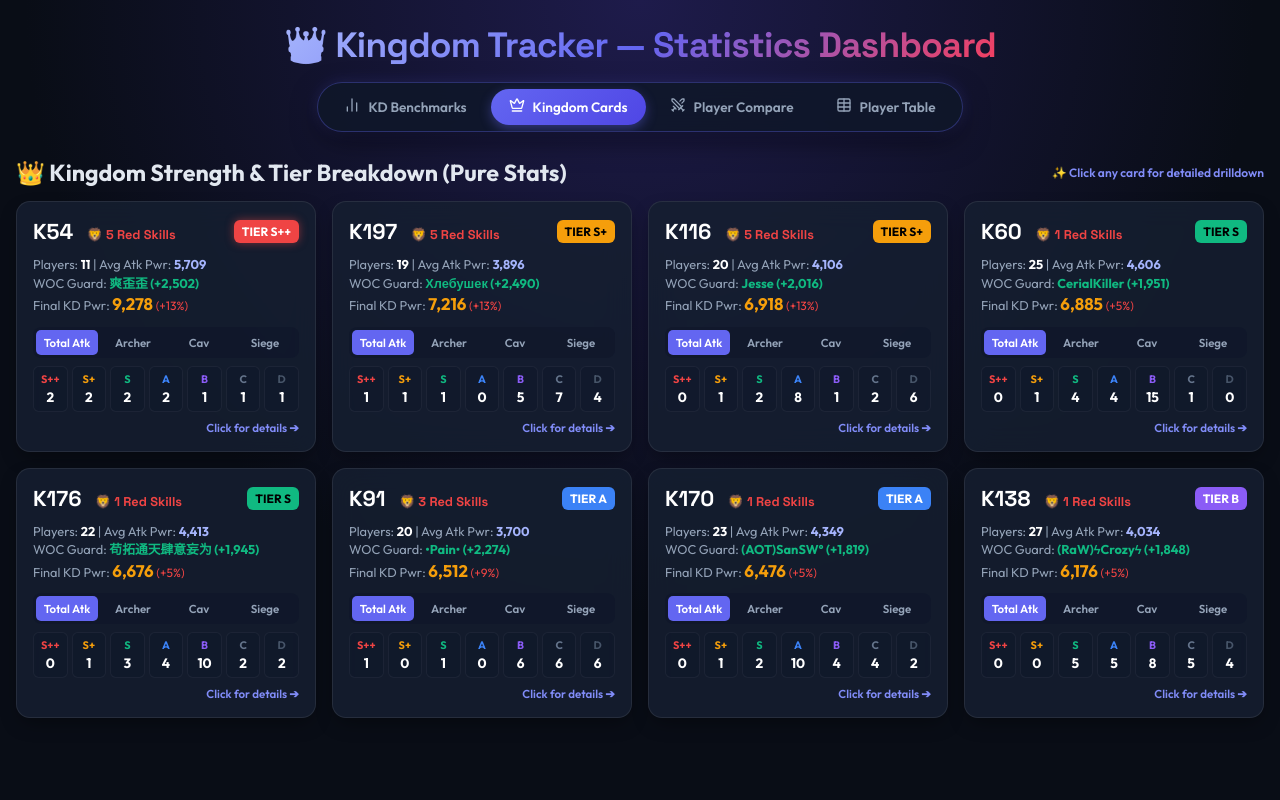
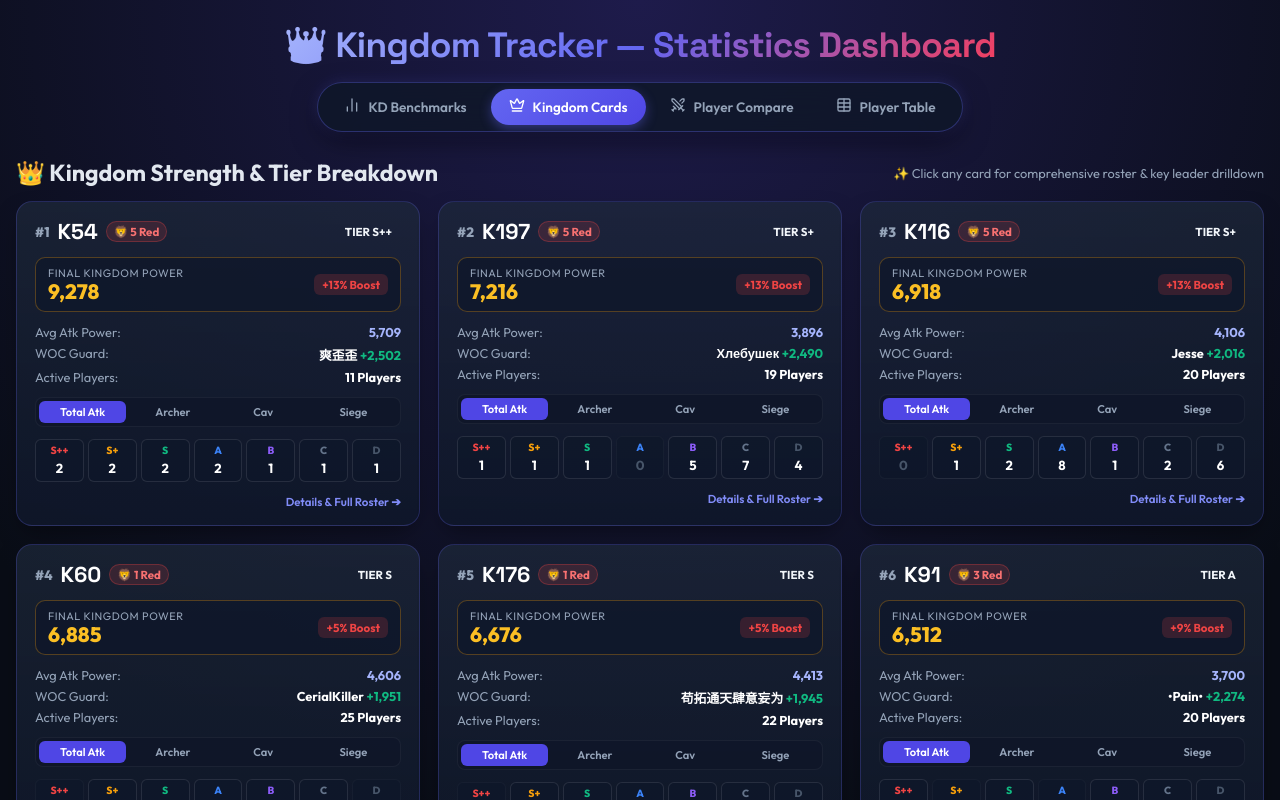
Before and after one commit to vanosski/statistics, a React (Vite) app: page / in a window 1280 px wide. Both pictures are taken after a click on the button "Kingdom Cards". Shown: the top 800 px of the page. Built offline with nearby package versions, Linux system fonts and the light colour scheme.

Commit message:
Revamp Kingdom Cards design for clean visual hierarchy and improved readability

```diff
--- a/src/components/KingdomGrid.tsx
+++ b/src/components/KingdomGrid.tsx
@@ -10,21 +10,16 @@ interface KingdomGridProps {
 export const KingdomGrid: React.FC<KingdomGridProps> = ({ kingdoms, players, onOpenKdModal }) => {
   const [selectedUnits, setSelectedUnits] = useState<Record<string, UnitPowType>>({});
 
-  // Kingdom red skill data & tier ranking badges
-  const kdConfig: Record<string, { redSkills: number; tierBadge: string; badgeClass: string }> = {
-    K54: { redSkills: 5, tierBadge: 'Tier S++', badgeClass: 'bg-crimson' },
-    K197: { redSkills: 5, tierBadge: 'Tier S+', badgeClass: 'bg-gold' },
-    K116: { redSkills: 5, tierBadge: 'Tier S+', badgeClass: 'bg-gold' },
-    K60: { redSkills: 1, tierBadge: 'Tier S', badgeClass: 'bg-emerald' },
-    K176: { redSkills: 1, tierBadge: 'Tier S', badgeClass: 'bg-emerald' },
-    K91: { redSkills: 3, tierBadge: 'Tier A', badgeClass: 'bg-blue' },
-    K170: { redSkills: 1, tierBadge: 'Tier A', badgeClass: 'bg-blue' },
-    K138: { redSkills: 1, tierBadge: 'Tier B', badgeClass: 'bg-purple' }
+  const redSkillsMap: Record<string, { redSkills: number; tierBadge: string; badgeClass: string }> = {
+    'K54': { redSkills: 5, tierBadge: 'TIER S++', badgeClass: 's-plus' },
+    'K197': { redSkills: 5, tierBadge: 'TIER S+', badgeClass: 's-plus' },
+    'K116': { redSkills: 5, tierBadge: 'TIER S+', badgeClass: 's-plus' },
+    'K60': { redSkills: 1, tierBadge: 'TIER S', badgeClass: 's-tier' },
+    'K176': { redSkills: 1, tierBadge: 'TIER S', badgeClass: 's-tier' },
+    'K91': { redSkills: 3, tierBadge: 'TIER A', badgeClass: 'a-tier' },
+    'K170': { redSkills: 1, tierBadge: 'TIER A', badgeClass: 'a-tier' },
+    'K138': { redSkills: 1, tierBadge: 'TIER B', badgeClass: 'b-tier' }
   };
-
-  // Sort kingdoms by ranking order
-  const order = ['K54', 'K197', 'K116', 'K60', 'K176', 'K91', 'K170', 'K138'];
-  const sortedKingdoms = [...kingdoms].sort((a, b) => order.indexOf(a.server) - order.indexOf(b.server));
 
   const tierColors: Record<string, string> = {
     'S++': '#ef4444',
@@ -36,108 +31,187 @@ export const KingdomGrid: React.FC<KingdomGridProps> = ({ kingdoms, players, onO
     'D': '#475569'
   };
 
+  const getRedSkillMultiplier = (skills: number) => {
+    if (skills >= 5) return 0.13;
+    if (skills >= 3) return 0.09;
+    if (skills >= 1) return 0.05;
+    return 0.0;
+  };
+
+  const sortedKingdoms = [...kingdoms].sort((a, b) => {
+    const cfgA = redSkillsMap[a.server] || { redSkills: 0 };
+    const cfgB = redSkillsMap[b.server] || { redSkills: 0 };
+
+    const wocA = players.find((p) => p.server === a.server && p.is_woc_leader)?.dgp || 0;
+    const wocB = players.find((p) => p.server === b.server && p.is_woc_leader)?.dgp || 0;
+
+    const finalA = (a.avg_total + wocA) * (1 + getRedSkillMultiplier(cfgA.redSkills));
+    const finalB = (b.avg_total + wocB) * (1 + getRedSkillMultiplier(cfgB.redSkills));
+
+    return finalB - finalA;
+  });
+
   return (
-    <div style={{ width: '100%', maxWidth: '1400px', marginBottom: '32px' }}>
+    <div style={{ width: '100%', maxWidth: '1400px', marginBottom: '32px' }} className="animate-fade-in">
       <div className="section-title">
-        <span>👑 Kingdom Strength & Tier Breakdown (Pure Stats)</span>
-        <span style={{ fontSize: '0.75rem', color: '#818cf8', fontWeight: 600 }}>✨ Click any card for detailed drilldown</span>
+        <span>👑 Kingdom Strength & Tier Breakdown</span>
+        <span style={{ fontSize: '0.8rem', color: 'var(--text-muted)', fontWeight: 'normal' }}>
+          ✨ Click any card for comprehensive roster & key leader drilldown
+        </span>
       </div>
 
       <div
         style={{
           display: 'grid',
-          gridTemplateColumns: 'repeat(auto-fit, minmax(290px, 1fr))',
-          gap: '16px'
+          gridTemplateColumns: 'repeat(auto-fit, minmax(310px, 1fr))',
+          gap: '18px'
         }}
       >
-        {sortedKingdoms.map((kd) => {
-          const cfg = kdConfig[kd.server] || { redSkills: 1, tierBadge: 'Tier A', badgeClass: 'bg-blue' };
-          const kdPlayers = players.filter((p) => p.server === kd.server);
-          const wocLeader = kdPlayers.find((p) => p.is_woc_leader) || kdPlayers[0];
+        {sortedKingdoms.map((kd, rankIdx) => {
+          const cfg = redSkillsMap[kd.server] || { redSkills: 0, tierBadge: 'TIER C', badgeClass: 'c-tier' };
+          const redBonus = getRedSkillMultiplier(cfg.redSkills);
+          const wocLeader = players.find((p) => p.server === kd.server && p.is_woc_leader);
           const guardPwr = wocLeader ? wocLeader.dgp : 0;
-
-          // Pure stats kingdom calculation
-          const redBonus = cfg.redSkills === 5 ? 0.13 : cfg.redSkills === 3 ? 0.09 : 0.05;
           const finalKdPwr = Math.round((kd.avg_total + guardPwr) * (1 + redBonus));
           const activeUnit = selectedUnits[kd.server] || 'total_pow';
 
           return (
             <div
               key={kd.server}
+              className="kingdom-card"
               onClick={() => onOpenKdModal(kd.server)}
               style={{
-                background: 'var(--panel-bg)',
-                border: '1px solid var(--panel-border)',
-                backdropFilter: 'blur(14px)',
-                borderRadius: '14px',
-                padding: '16px',
+                background: 'linear-gradient(180deg, rgba(30, 41, 59, 0.7) 0%, rgba(15, 23, 42, 0.9) 100%)',
+                border: '1px solid rgba(99, 102, 241, 0.25)',
+                backdropFilter: 'blur(16px)',
+                borderRadius: '16px',
+                padding: '16px 18px',
                 cursor: 'pointer',
-                transition: 'all 0.2s ease',
-                boxShadow: '0 8px 20px -5px rgba(0, 0, 0, 0.4)'
+                transition: 'all 0.25s cubic-bezier(0.16, 1, 0.3, 1)',
+                boxShadow: '0 10px 25px -8px rgba(0, 0, 0, 0.5)',
+                display: 'flex',
+                flexDirection: 'column',
+                gap: '12px'
               }}
               onMouseEnter={(e) => {
                 e.currentTarget.style.transform = 'translateY(-4px)';
                 e.currentTarget.style.borderColor = 'rgba(99, 102, 241, 0.6)';
-                e.currentTarget.style.boxShadow = '0 12px 30px -8px rgba(99, 102, 241, 0.3)';
+                e.currentTarget.style.boxShadow = '0 16px 35px -10px rgba(99, 102, 241, 0.35)';
               }}
               onMouseLeave={(e) => {
                 e.currentTarget.style.transform = 'translateY(0)';
-                e.currentTarget.style.borderColor = 'var(--panel-border)';
-                e.currentTarget.style.boxShadow = '0 8px 20px -5px rgba(0, 0, 0, 0.4)';
+                e.currentTarget.style.borderColor = 'rgba(99, 102, 241, 0.25)';
+                e.currentTarget.style.boxShadow = '0 10px 25px -8px rgba(0, 0, 0, 0.5)';
               }}
             >
-              <div style={{ display: 'flex', justifyContent: 'space-between', alignItems: 'center', marginBottom: '10px' }}>
-                <div style={{ fontFamily: 'Space Grotesk', fontSize: '1.35rem', fontWeight: 700, color: '#fff' }}>
-                  {kd.server}{' '}
-                  <span style={{ fontSize: '0.8rem', color: '#ef4444', marginLeft: '8px' }}>
-                    🦁 {cfg.redSkills} Red Skills
+              {/* Header: Rank + Kingdom Name + Red Skills + Tier Badge */}
+              <div style={{ display: 'flex', justifyContent: 'space-between', alignItems: 'center' }}>
+                <div style={{ display: 'flex', alignItems: 'center', gap: '8px' }}>
+                  <span style={{ fontSize: '0.85rem', fontWeight: 800, color: 'var(--text-muted)' }}>#{rankIdx + 1}</span>
+                  <span style={{ fontFamily: 'Space Grotesk', fontSize: '1.35rem', fontWeight: 800, color: '#fff' }}>
+                    {kd.server}
+                  </span>
+                  <span
+                    style={{
+                      fontSize: '0.72rem',
+                      fontWeight: 700,
+                      color: '#f87171',
+                      background: 'rgba(239, 68, 68, 0.15)',
+                      border: '1px solid rgba(239, 68, 68, 0.3)',
+                      padding: '2px 7px',
+                      borderRadius: '12px'
+                    }}
+                  >
+                    🦁 {cfg.redSkills} Red
                   </span>
                 </div>
-                <span className={`badge-tier ${cfg.badgeClass}`}>{cfg.tierBadge}</span>
-              </div>
-
-              <div style={{ fontSize: '0.8rem', color: 'var(--text-muted)', marginBottom: '10px', lineHeight: 1.45 }}>
-                Players: <strong style={{ color: '#fff' }}>{kd.count}</strong> | Avg Atk Pwr:{' '}
-                <strong style={{ color: '#a5b4fc' }}>{kd.avg_total.toLocaleString()}</strong>
-                <br />
-                WOC Guard:{' '}
-                <strong style={{ color: '#10b981' }}>
-                  {wocLeader ? wocLeader.name : 'N/A'} (+{guardPwr.toLocaleString()})
-                </strong>
-                <br />
-                Final KD Pwr:{' '}
-                <strong style={{ color: '#f59e0b', fontSize: '1.05rem' }}>{finalKdPwr.toLocaleString()}</strong>{' '}
-                <span style={{ color: '#ef4444', fontSize: '0.75rem' }}>
-                  (+{Math.round(redBonus * 100)}%)
+                <span className={`badge-tier ${cfg.badgeClass}`} style={{ fontSize: '0.72rem', padding: '3px 9px', borderRadius: '12px' }}>
+                  {cfg.tierBadge}
                 </span>
               </div>
 
+              {/* Clean Highlighted Final Power Hero Box */}
+              <div
+                style={{
+                  background: 'rgba(15, 23, 42, 0.75)',
+                  border: '1px solid rgba(245, 158, 11, 0.3)',
+                  borderRadius: '10px',
+                  padding: '8px 12px',
+                  display: 'flex',
+                  justifyContent: 'space-between',
+                  alignItems: 'center'
+                }}
+              >
+                <div>
+                  <div style={{ fontSize: '0.68rem', color: '#94a3b8', textTransform: 'uppercase', letterSpacing: '0.05em' }}>
+                    Final Kingdom Power
+                  </div>
+                  <div style={{ fontSize: '1.3rem', fontWeight: 800, color: '#fbbf24', lineHeight: 1.1 }}>
+                    {finalKdPwr.toLocaleString()}
+                  </div>
+                </div>
+                <span
+                  style={{
+                    fontSize: '0.72rem',
+                    color: '#ef4444',
+                    background: 'rgba(239, 68, 68, 0.18)',
+                    padding: '3px 8px',
+                    borderRadius: '6px',
+                    fontWeight: 700
+                  }}
+                >
+                  +{Math.round(redBonus * 100)}% Boost
+                </span>
+              </div>
+
+              {/* Clean Stat List */}
+              <div style={{ display: 'flex', flexDirection: 'column', gap: '5px', fontSize: '0.8rem' }}>
+                <div style={{ display: 'flex', justifyContent: 'space-between', color: '#cbd5e1' }}>
+                  <span style={{ color: 'var(--text-muted)' }}>Avg Atk Power:</span>
+                  <strong style={{ color: '#a5b4fc' }}>{kd.avg_total.toLocaleString()}</strong>
+                </div>
+
+                <div style={{ display: 'flex', justifyContent: 'space-between', color: '#cbd5e1' }}>
+                  <span style={{ color: 'var(--text-muted)' }}>WOC Guard:</span>
+                  <span style={{ textAlign: 'right' }}>
+                    <strong style={{ color: '#fff' }}>{wocLeader ? wocLeader.name : 'N/A'}</strong>{' '}
+                    <span style={{ color: '#10b981', fontWeight: 700 }}>+{guardPwr.toLocaleString()}</span>
+                  </span>
+                </div>
+
+                <div style={{ display: 'flex', justifyContent: 'space-between', color: '#cbd5e1' }}>
+                  <span style={{ color: 'var(--text-muted)' }}>Active Players:</span>
+                  <strong style={{ color: '#fff' }}>{kd.count} Players</strong>
+                </div>
+              </div>
+
+              {/* Unit Switcher Tabs */}
               <div
                 style={{
                   display: 'flex',
-                  gap: '4px',
-                  marginBottom: '8px',
-                  background: 'rgba(15, 23, 42, 0.6)',
+                  gap: '3px',
+                  background: 'rgba(15, 23, 42, 0.8)',
                   padding: '3px',
-                  borderRadius: '8px'
+                  borderRadius: '8px',
+                  border: '1px solid rgba(255,255,255,0.05)'
                 }}
                 onClick={(e) => e.stopPropagation()}
               >
                 {(['total_pow', 'archer_pow', 'cav_pow', 'siege_pow'] as UnitPowType[]).map((unit) => (
                   <div
                     key={unit}
-                    className={`kd-tab ${activeUnit === unit ? 'active' : ''}`}
                     onClick={() => setSelectedUnits({ ...selectedUnits, [kd.server]: unit })}
                     style={{
                       flex: 1,
                       textAlign: 'center',
-                      padding: '5px 0',
-                      fontSize: '0.72rem',
+                      padding: '4px 0',
+                      fontSize: '0.7rem',
                       fontWeight: 600,
-                      borderRadius: '5px',
+                      borderRadius: '6px',
                       cursor: 'pointer',
-                      color: activeUnit === unit ? '#fff' : 'var(--text-muted)',
-                      background: activeUnit === unit ? 'var(--accent-primary)' : 'transparent'
+                      color: activeUnit === unit ? '#fff' : '#94a3b8',
+                      background: activeUnit === unit ? '#4f46e5' : 'transparent',
+                      transition: 'all 0.15s ease'
                     }}
                   >
                     {unit === 'total_pow' ? 'Total Atk' : unit === 'archer_pow' ? 'Archer' : unit === 'cav_pow' ? 'Cav' : 'Siege'}
@@ -145,6 +219,7 @@ export const KingdomGrid: React.FC<KingdomGridProps> = ({ kingdoms, players, onO
                 ))}
               </div>
 
+              {/* Tier Distribution Row */}
               <div style={{ display: 'grid', gridTemplateColumns: 'repeat(7, 1fr)', gap: '4px', textAlign: 'center' }}>
                 {(['S++', 'S+', 'S', 'A', 'B', 'C', 'D'] as const).map((t) => {
                   const count = kd.tiers[activeUnit]?.[t] || 0;
@@ -152,23 +227,25 @@ export const KingdomGrid: React.FC<KingdomGridProps> = ({ kingdoms, players, onO
                     <div
                       key={t}
                       style={{
-                        background: 'rgba(15, 23, 42, 0.5)',
-                        padding: '5px 2px',
+                        background: 'rgba(15, 23, 42, 0.65)',
+                        padding: '4px 2px',
                         borderRadius: '6px',
-                        border: '1px solid rgba(255,255,255,0.05)'
+                        border: count > 0 ? `1px solid rgba(255, 255, 255, 0.1)` : '1px solid rgba(255,255,255,0.03)'
                       }}
                     >
-                      <span style={{ fontSize: '0.68rem', fontWeight: 700, display: 'block', color: tierColors[t] }}>
+                      <span style={{ fontSize: '0.65rem', fontWeight: 800, display: 'block', color: tierColors[t] }}>
                         {t}
                       </span>
-                      <span style={{ fontSize: '0.85rem', fontWeight: 700, color: '#fff' }}>{count}</span>
+                      <span style={{ fontSize: '0.82rem', fontWeight: 700, color: count > 0 ? '#fff' : '#475569' }}>
+                        {count}
+                      </span>
                     </div>
                   );
                 })}
               </div>
 
-              <div style={{ fontSize: '0.72rem', color: '#818cf8', fontWeight: 600, marginTop: '8px', textAlign: 'right' }}>
-                Click for details ➔
+              <div style={{ fontSize: '0.72rem', color: '#818cf8', fontWeight: 600, textAlign: 'right', display: 'flex', justifyContent: 'flex-end', alignItems: 'center', gap: '3px' }}>
+                Details & Full Roster ➔
               </div>
             </div>
           );
```
